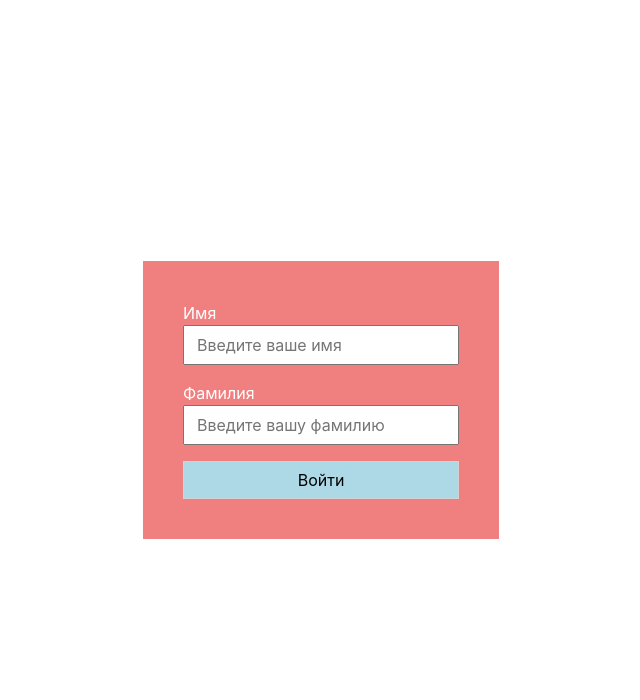
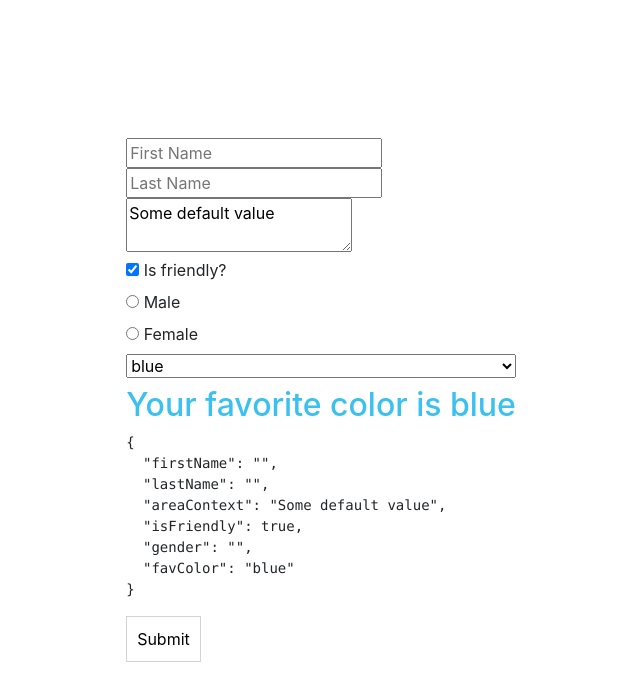
Before and after one commit to TorusHelm/reactLearn, a React (Create React App) app: page / in a window 1280 px wide. Shown: the top 700 px of the page, without its empty margins (319-959 px from the left). Built offline with nearby package versions, Linux system fonts and the light colour scheme.

Commit message:
learning about forms lesson 2

```diff
--- /dev/null
+++ b/src/AppForm2.js
@@ -0,0 +1,114 @@
+import React, {Component} from "react"
+
+class App extends Component {
+    constructor() {
+        super()
+        this.state = {
+            firstName: "",
+            lastName: "",
+            areaContext: "Some default value",
+            isFriendly: true,
+            gender: '',
+            favColor: 'blue'
+        }
+    }
+
+    handleChange = (event) => {
+        const {name, value, type, checked} = event.target
+        type === "checkbox" ? this.setState({ [name]: checked }) : this.setState({ [name]: value })
+    }
+
+    handleSubmit = (e) => {
+        e.preventDefault()
+        alert('Done')
+    }
+
+    render() {
+        return (
+            <form
+                onSubmit={this.handleSubmit}
+            >
+                <input
+                    type="text"
+                    value={this.state.firstName}
+                    name="firstName"
+                    placeholder="First Name"
+                    onChange={this.handleChange}
+                />
+                <br />
+                <input
+                    type="text"
+                    value={this.state.lastName}
+                    name="lastName"
+                    placeholder="Last Name"
+                    onChange={this.handleChange}
+                />
+
+                {
+                    /**
+                     * Другие полезные элементы форм:
+                     *
+                     * <textarea />
+                     * <input type="checkbox" />
+                     * <input type="radio" />
+                     * <select> и <option>
+                     */
+                }
+                <br />
+                <textarea
+                    value={this.state.areaContext}
+                    name="areaContext"
+                    placeholder="Some text about you"
+                    onChange={this.handleChange}
+                />
+                <br />
+                <label>
+                    <input
+                        type="checkbox"
+                        name="isFriendly"
+                        checked={this.state.isFriendly}
+                        onChange={this.handleChange}
+                    /> Is friendly?
+                </label>
+                <br />
+                <label>
+                    <input
+                        type="radio"
+                        name="gender"
+                        value="male"
+                        checked={this.state.gender === "male"}
+                        onChange={this.handleChange}
+                    /> Male
+                </label>
+                <br />
+                <label>
+                    <input
+                        type="radio"
+                        name="gender"
+                        value="female"
+                        checked={this.state.gender === "female"}
+                        onChange={this.handleChange}
+                    /> Female
+                </label>
+                <br />
+                <select
+                    value={this.state.favColor}
+                    onChange={this.handleChange}
+                    name="favColor"
+                    className="w-100"
+                >
+                    <option value="blue">blue</option>
+                    <option value="red">red</option>
+                    <option value="green">green</option>
+                </select>
+                <h1>{this.state.firstName} {this.state.lastName}</h1>
+                {this.state.gender && <h2><font color="#3AC1EF">You are a {this.state.gender}</font></h2>}
+                <h2><font color="#3AC1EF">Your favorite color is {this.state.favColor}</font></h2>
+                <pre>{JSON.stringify(this.state, null, 2)}</pre>
+                <button>Submit</button>
+            </form>
+        )
+    }
+}
+
+export default App
--- a/src/index.js
+++ b/src/index.js
@@ -12,9 +12,10 @@ import 'bootstrap/dist/css/bootstrap.css';
 // import App from './App';
 // import AppLession from './AppLession';
 // import AppLoadingData from './AppLoadingData';
-import AppForm from './AppForm';
+// import AppForm from './AppForm';
+import AppForm2 from './AppForm2';
 
-ReactDOM.render(<AppForm />, document.getElementById('root'));
+ReactDOM.render(<AppForm2 />, document.getElementById('root'));
 
 // If you want your app to work offline and load faster, you can change
 // unregister() to register() below. Note this comes with some pitfalls.
```
